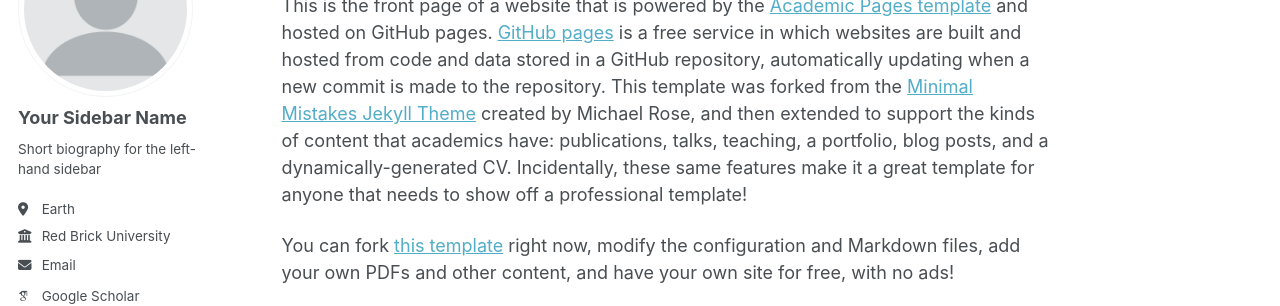
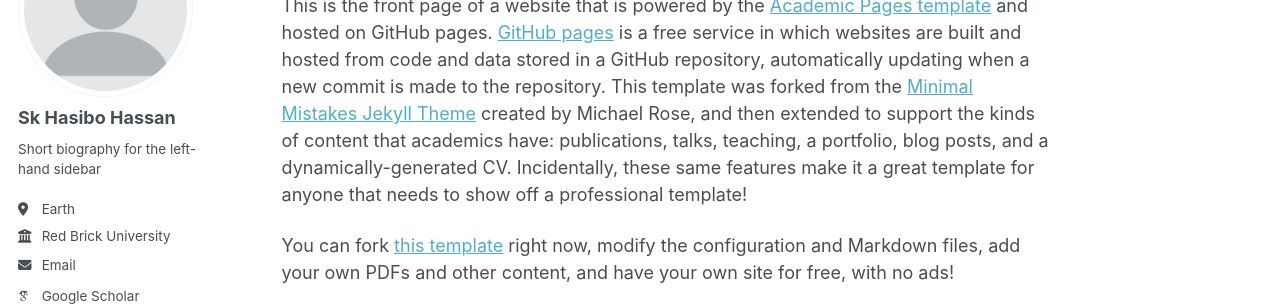
Before and after one commit to skhasibo/skhasibo.github.io, a Jekyll site: the page built from _pages/about.md, in a window 1280 px wide. Shown: the part 179-485 px from the top of the page. Built offline with Jekyll 4.4.1, drawn with Linux system fonts in a browser that asks for light colours; some web fonts are replaced; a script bundle is joined from its source files by our own code; library files that are not in the unit come from our copies.

Commit message:
Update _config.yml

```diff
--- a/_config.yml
+++ b/_config.yml
@@ -24,7 +24,7 @@ repository               : "academicpages/academicpages.github.io"
 author:
   # Biographic information
   avatar           : "profile.png"
-  name             : "Your Sidebar Name"
+  name             : "Sk Hasibo Hassan"
   pronouns         : # example: "she/her"
   bio              : "Short biography for the left-hand sidebar"
   location         : "Earth"
```
